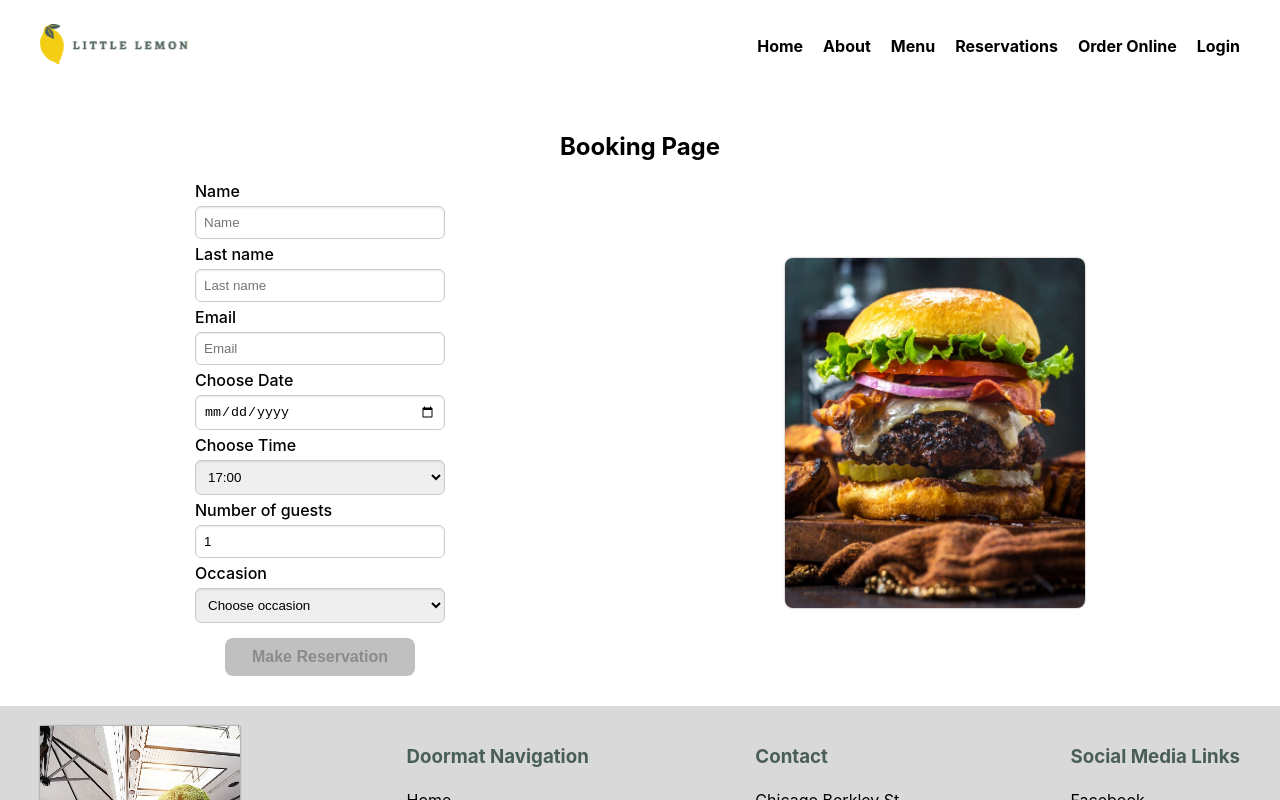
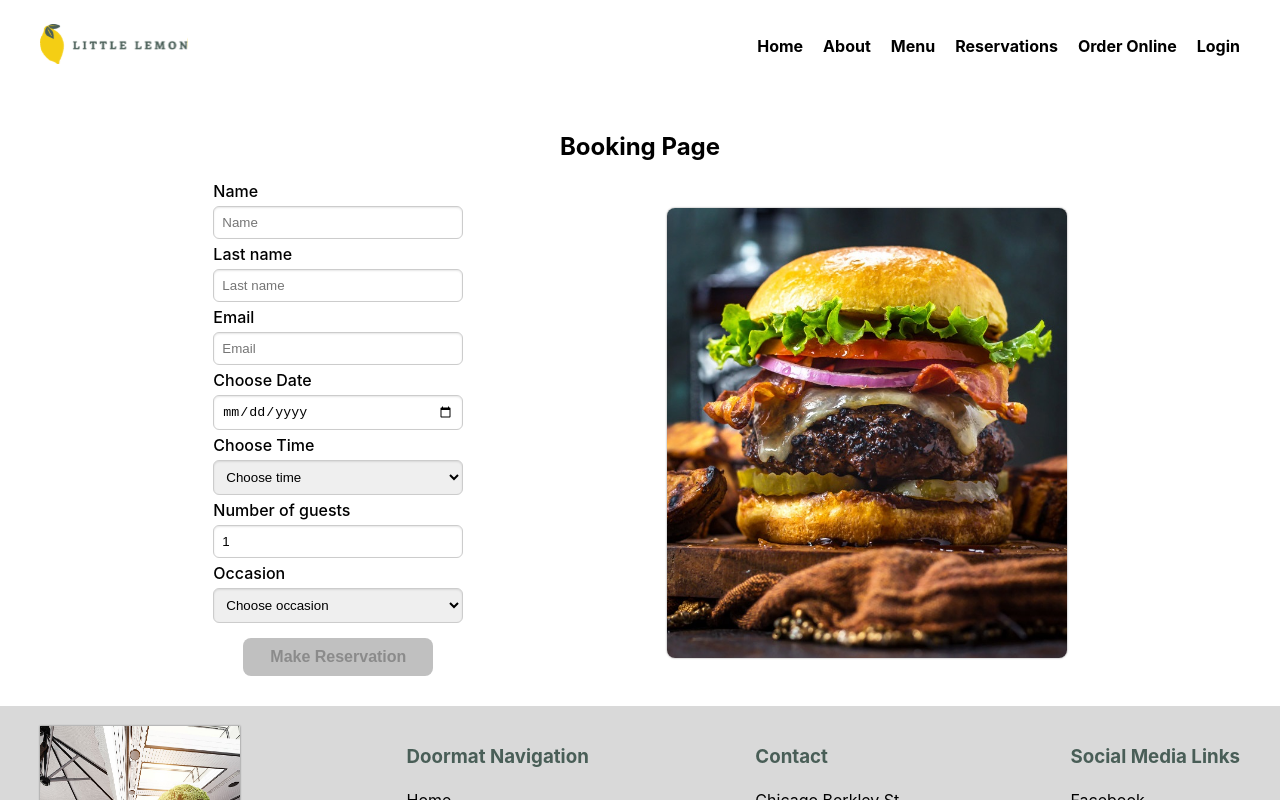
Before and after one commit to KathidB/Little-Lemon-Restaurant, a React (Create React App) app: page /BookingPage in a window 1280 px wide. Shown: the top 800 px of the page. Built offline with nearby package versions, Linux system fonts and the light colour scheme; a web font is replaced by a local one.

Commit message:
added validation to choode Date input- now new hours reset usestate status and new time has to be picked

```diff
--- a/src/components/data/BookingForm.js
+++ b/src/components/data/BookingForm.js
@@ -43,6 +43,7 @@ function BookingForm ({ availableTimes, onDateChange, submitForm, formStatus })
   function handleDateChange (e) {
     const newDate = e.target.value
     setDate(newDate)
+    setSelectedTime(null)
     onDateChange(newDate)
   }
 
@@ -52,7 +53,8 @@ function BookingForm ({ availableTimes, onDateChange, submitForm, formStatus })
       lastName &&
       isEmailValid(email.value) &&
       date &&
-      selectedTime &&
+      selectedTime !== null &&
+      typeof selectedTime !== 'object' &&
       guests >= 1 &&
       guests <= 10 &&
       occasion !== 'Choose occasion'
--- a/src/components/data/bookingsAPI.js
+++ b/src/components/data/bookingsAPI.js
@@ -8,7 +8,8 @@ const seededRandom = function (seed) {
 }
 
 export function fetchAPI (date) {
-  let result = []
+  let result = ['Choose time']
+
   let dt = new Date(date)
   let seed = dt.getDate()
 
@@ -24,7 +25,7 @@ export function fetchAPI (date) {
 
   return result
 }
-// form has 90% to succesfuly submit data.
+// form has 85% to succesfuly submit data.
 export function submitAPI (formData) {
   return new Promise(resolve => {
     setTimeout(() => {
--- a/src/index.css
+++ b/src/index.css
@@ -302,7 +302,7 @@ code {
 
 .booking-form{
   display: flex;
-  justify-content: space-around;
+  justify-content: space-evenly;
   align-items: center;
   flex-wrap: wrap;
   gap: 30px;
@@ -318,8 +318,8 @@ form {
 }
 
 .booking-burger{
-  width: 300px;
-  height: 350px;
+  width: 400px;
+  height: 450px;
   border-radius: 8px;
   box-shadow: 0px 0px 2px rgba(0, 0, 0, 0.473);
 }
```
Also changed, not shown: 1 other file (tests, documents, lock files or other folders).
